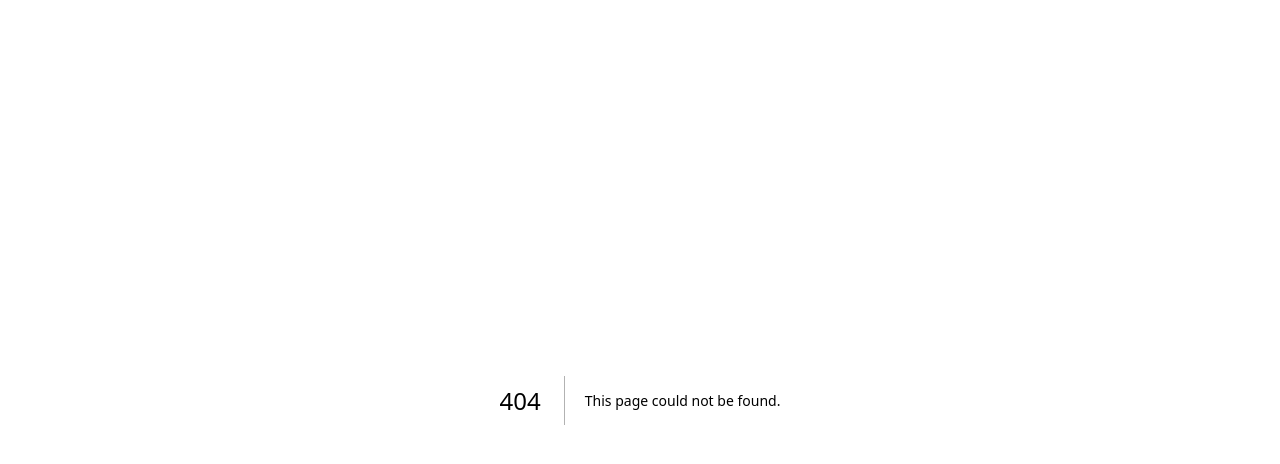
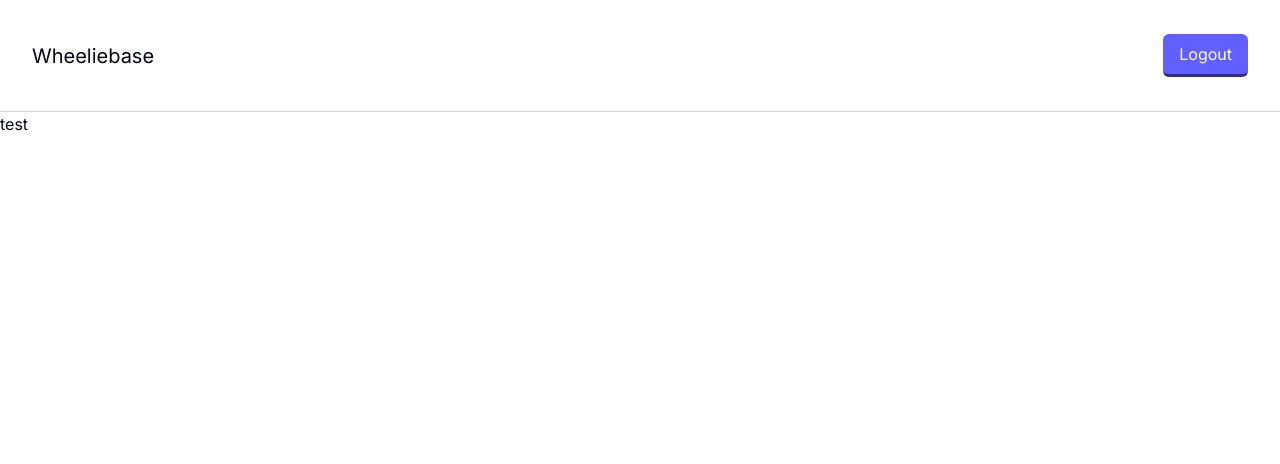
Before and after one commit to aitoriasdev/wheeliebase, a Next.js app: page /home in a window 1280 px wide. Before the commit this address had no page. Shown: the top 464 px of the page. Built offline with nearby package versions, Linux system fonts and the light colour scheme.

Commit message:
feature: Added home page (TODO)

```diff
--- /dev/null
+++ b/app/home/(overview)/loading.tsx
@@ -0,0 +1,3 @@
+export default function Loading() {
+  return <></>;
+}
--- /dev/null
+++ b/app/home/(overview)/page.tsx
@@ -0,0 +1,15 @@
+import {Suspense} from 'react';
+import Header from '@/app/ui/header.tsx';
+import {CardSkeleton} from '@/app/ui/skeletons/card-skeleton.tsx';
+
+export default async function Page() {
+  return (
+    <>
+      <Header />
+      <main>
+        <Suspense fallback={<CardSkeleton />}></Suspense>
+        test
+      </main>
+    </>
+  );
+}
--- /dev/null
+++ b/app/home/layout.tsx
@@ -0,0 +1,7 @@
+export default function Layout({children}: {children: React.ReactNode}) {
+  return (
+    <div className="flex h-screen flex-col md:flex-row md:overflow-hidden">
+      <div className="grow md:overflow-y-auto">{children}</div>
+    </div>
+  );
+}
```
